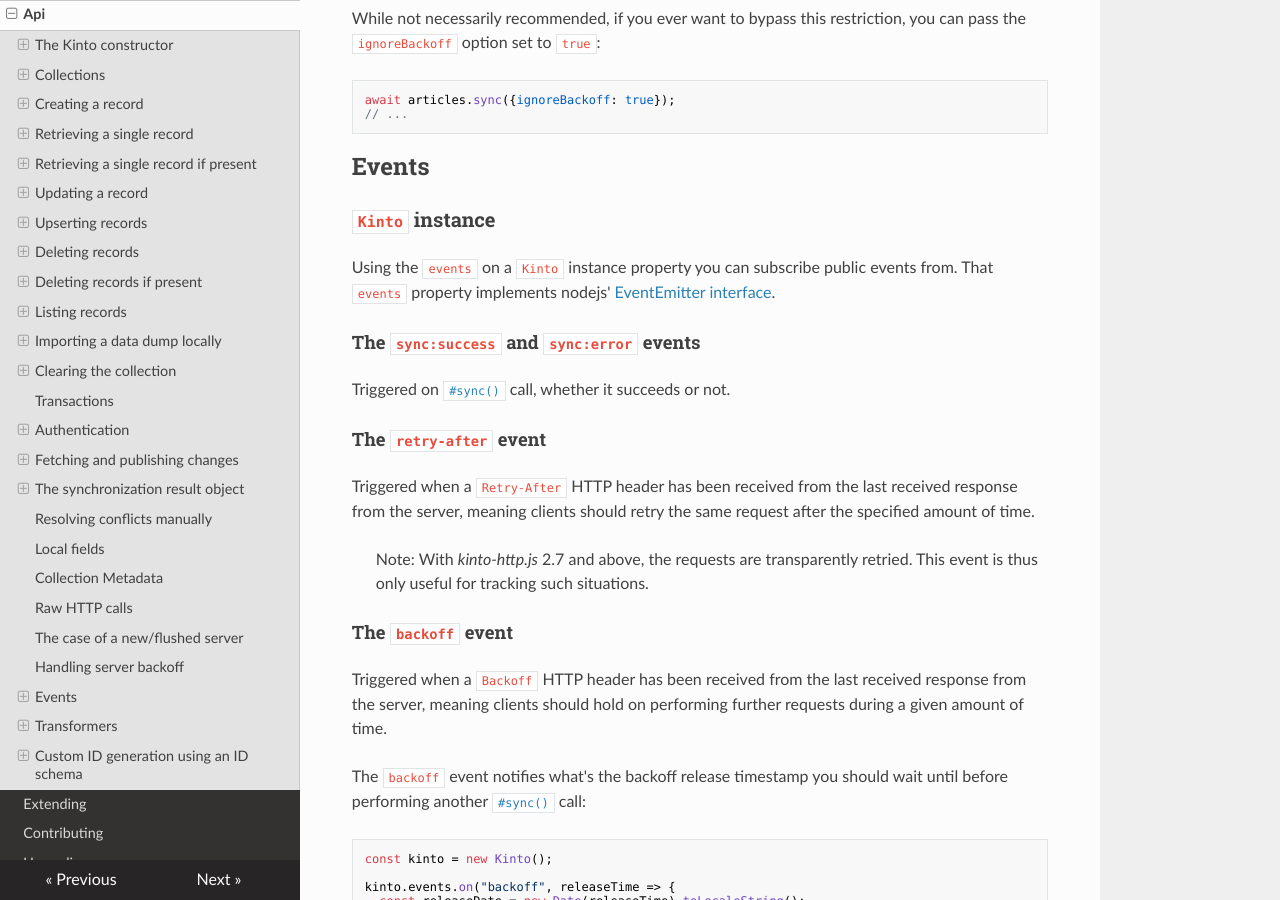
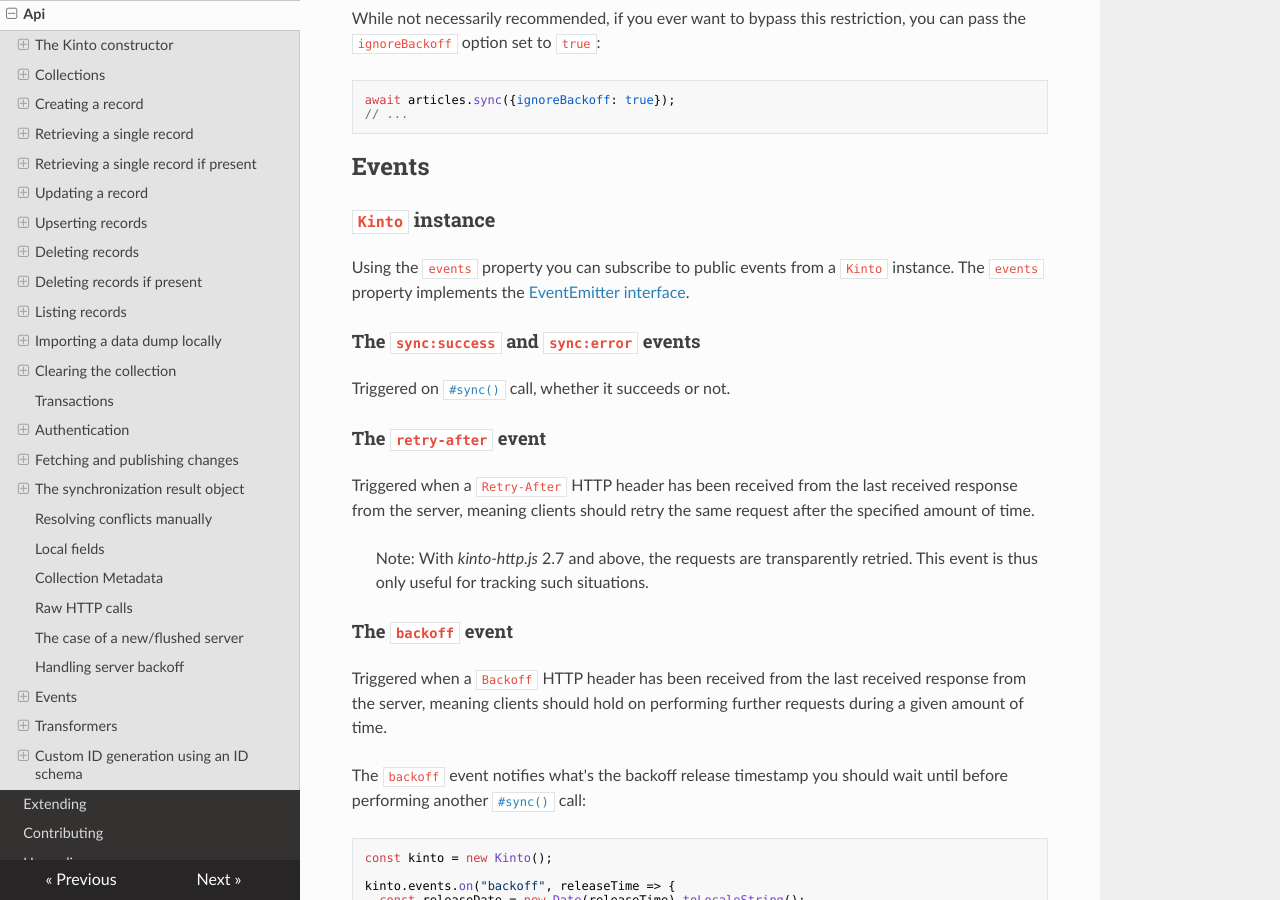
Before and after one commit to Kinto/kinto.js, an MkDocs documentation site: the page built from docs/api.md, in a window 1280 px wide and 900 px high, scrolled down 16422 px. Built offline with MkDocs 1.6.1, drawn with Linux system fonts in a browser that asks for light colours; nearby versions of some CDN libraries; old or Windows-style settings are respelled for this version of MkDocs.

Commit message:
Better english for the Events section intro (#1347)
* Better english for the Events intro

* improve readability

Co-authored-by: Dylan Staley <88163+dstaley@users.noreply.github.com>

```diff
--- a/docs/api.md
+++ b/docs/api.md
@@ -755,7 +755,7 @@
 
 ### `Kinto` instance
 
-Using the `events` on a `Kinto` instance property you can subscribe public events from. That `events` property implements nodejs' [EventEmitter interface](https://nodejs.org/api/events.html#events_class_events_eventemitter).
+Using the `events` property you can subscribe to public events from a `Kinto` instance. The `events` property implements the [EventEmitter interface](https://nodejs.org/api/events.html#events_class_eventemitter).
 
 
 #### The `sync:success` and `sync:error` events
```
